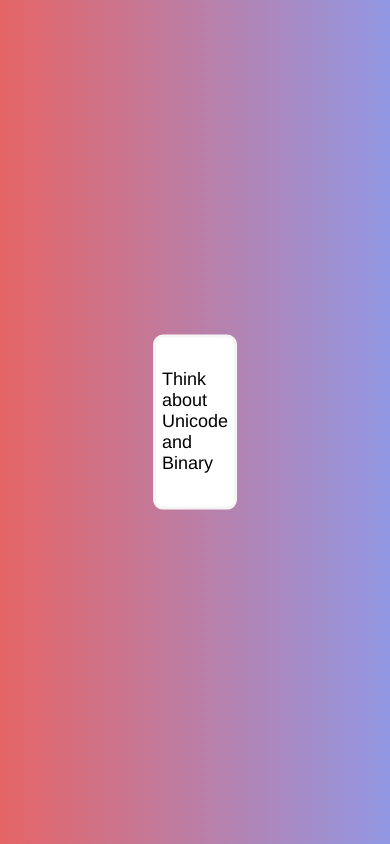
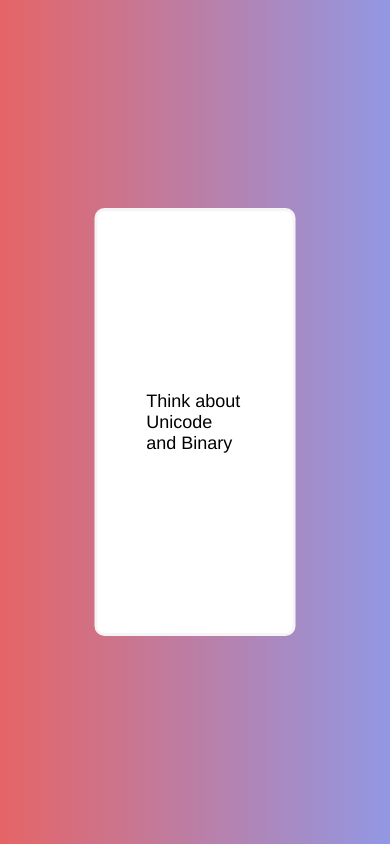
Before and after one commit to YacineDcst/TreasureHunt, a plain HTML site: page pages/2-Hint.html in a window 390 px wide. Drawn offline with Linux system fonts and the light colour scheme.

Commit message:
Update styleMobileOnly.css

```diff
--- a/css/styleMobileOnly.css
+++ b/css/styleMobileOnly.css
@@ -12,8 +12,8 @@ html {
 }
 
 .box {
-    min-height: 20%;
-    min-width: 20%;
+    min-height: 50%;
+    min-width: 50%;
     background: white;
     border-color: whitesmoke;
     border-style: solid;
```
